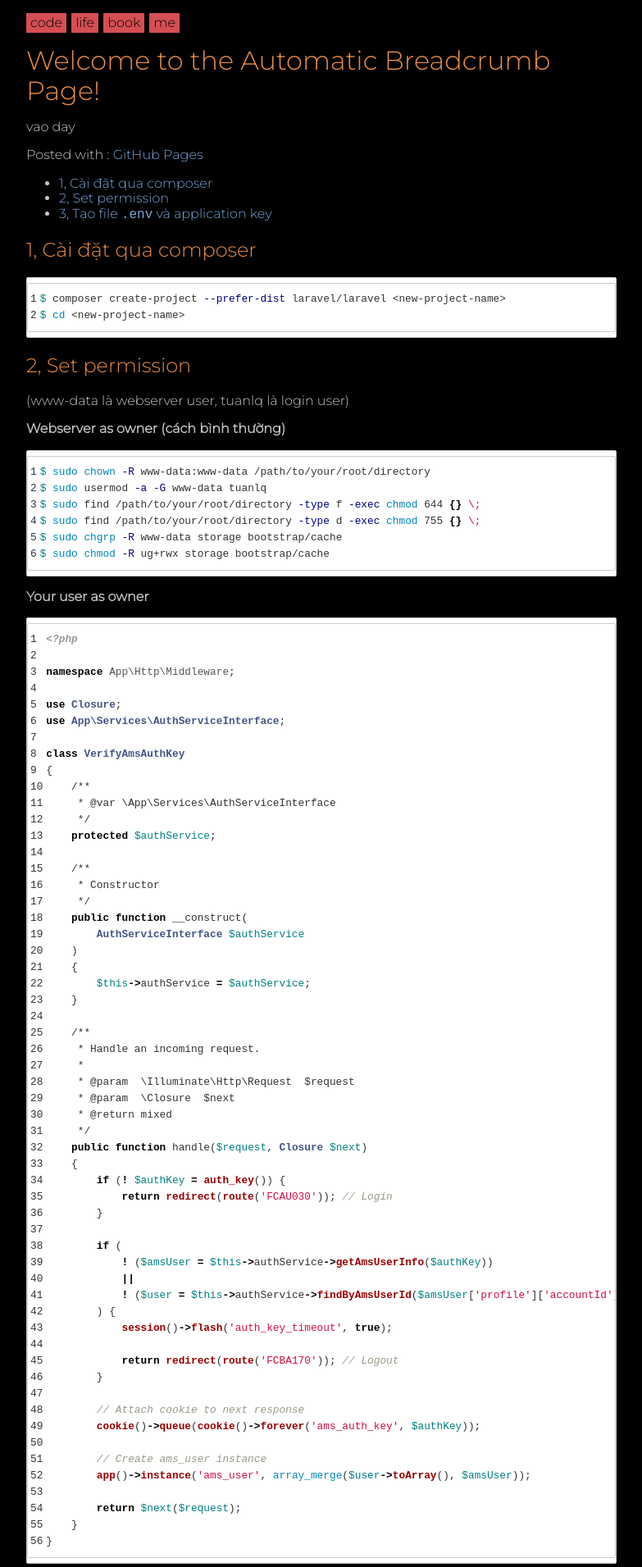
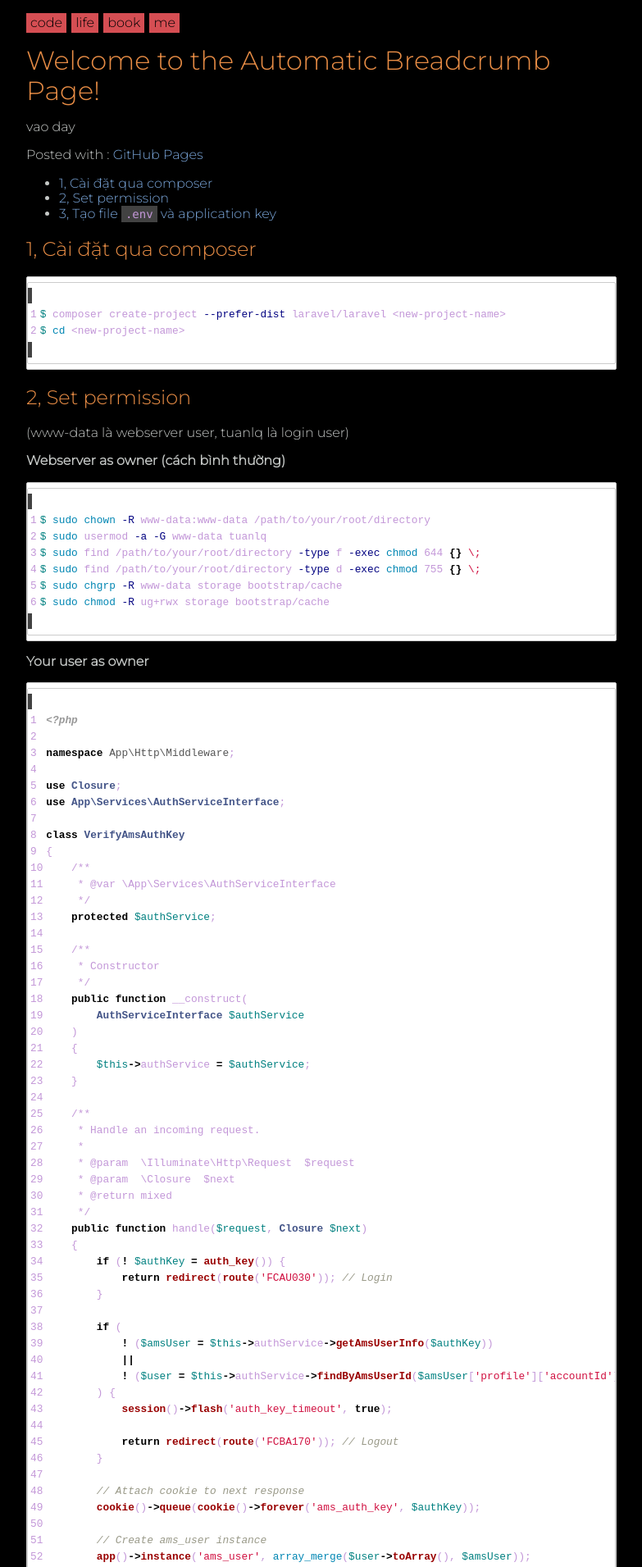
Before and after one commit to tuanle/tuanle.github.io, a Jekyll site: the page built from laravel/install.md, in a window 1280 px wide. Shown: the top 1911 px of the page at 82% size, without its empty margins (248-1031 px from the left). Built offline with Jekyll 4.4.1, drawn with Linux system fonts in a browser that asks for light colours.

Commit message:
[temp] Temporary commit in 2017-03-08 16:00

```diff
--- a/assets/css/main.css
+++ b/assets/css/main.css
@@ -197,6 +197,14 @@ ul.posts li.post a {
     margin-top: 7px;
 }
 
+code {
+    color: #c397d8;
+    font-family: "SFMono-Regular", Consolas, "Liberation Mono", Menlo, Courier, monospace;
+    font-size: 14px;
+    padding: 2px 5px;
+    background: #424242;
+}
+
 
 
 
```
